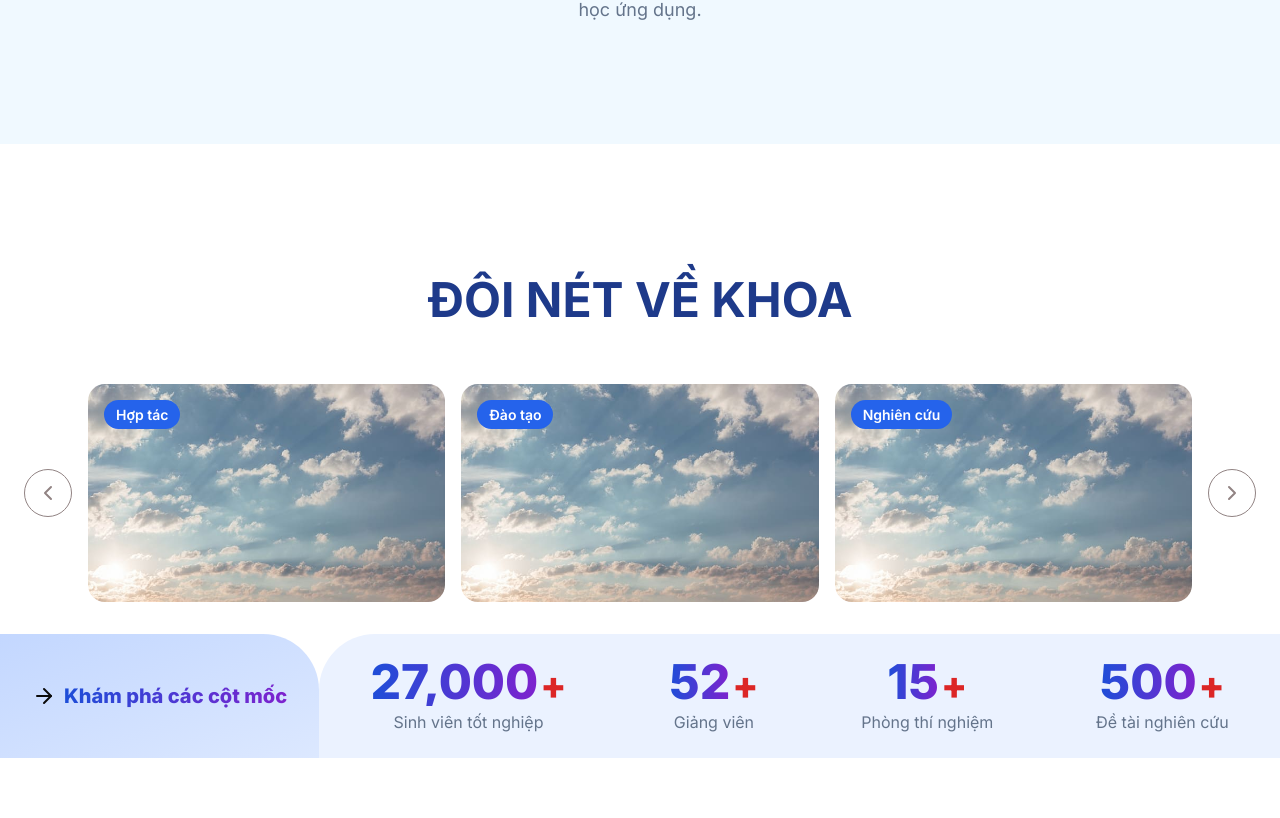
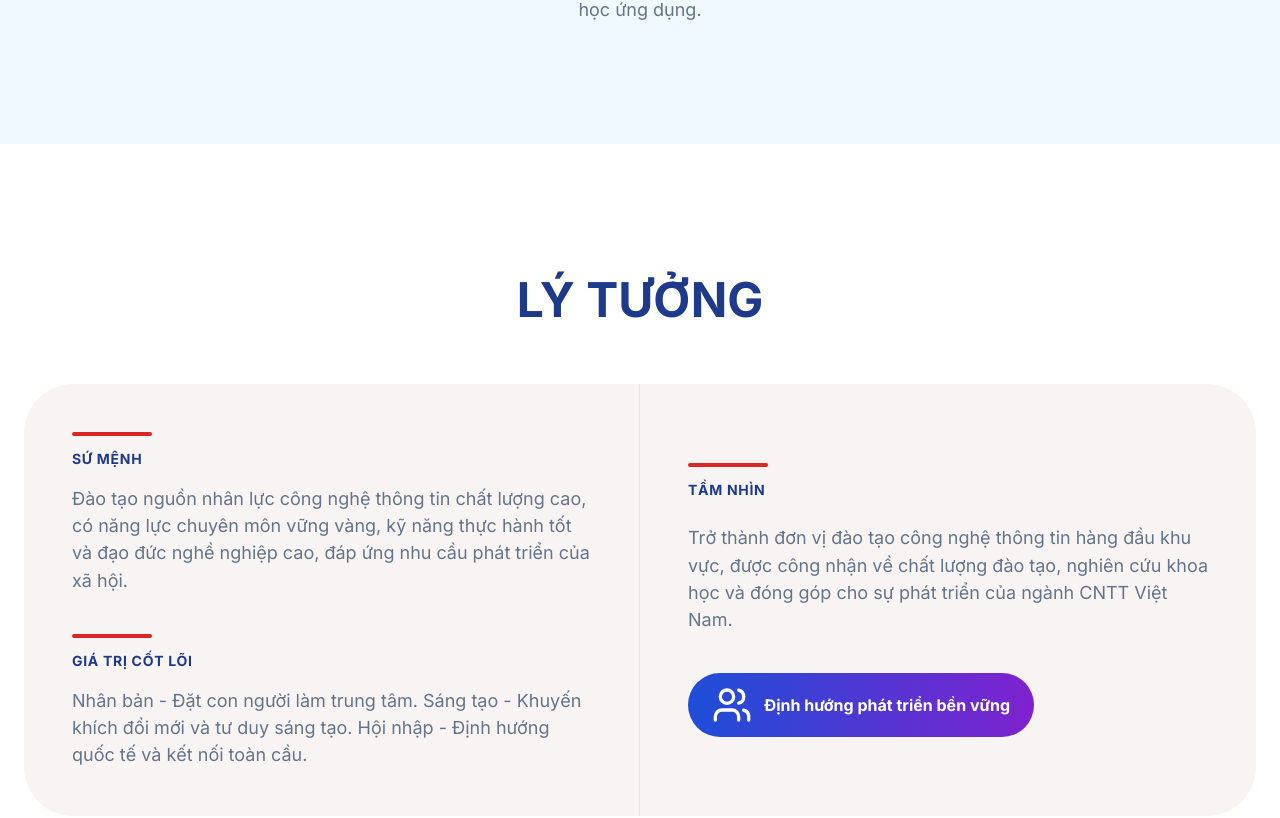
Before and after one commit to HCMUTE-RTIC/fit-hcmute, a Next.js app in the folder client/apps/web/: page /gioi-thieu in a window 1280 px wide. Shown: the part 389-1207 px from the top of the page. Built offline with nearby package versions, Linux system fonts and the light colour scheme.

Commit message:
feature: add fill animation to navbar

```diff
--- a/client/apps/web/app/(public)/gioi-thieu/page.tsx
+++ b/client/apps/web/app/(public)/gioi-thieu/page.tsx
@@ -138,167 +138,6 @@ export default function GioiThieu() {
         </div>
       </section>
 
-      {/* ─── Section 2: Đôi Nét Về Khoa ────────────────────────────────── */}
-      <section
-        className="bg-white overflow-hidden"
-        style={{ paddingTop: "var(--spacing-section)" }}
-      >
-        <div className="max-w-[1280px] mx-auto px-6">
-          {/* Heading */}
-          <motion.h2
-            initial={{ opacity: 0, y: 20 }}
-            whileInView={{ opacity: 1, y: 0 }}
-            viewport={{ once: true }}
-            transition={{ duration: 0.7 }}
-            className="font-bold text-center mb-12"
-            style={{ fontSize: "clamp(32px, 5vw, 48px)", lineHeight: "72px", color: "#1e3a8a" }}
-          >
-            ĐÔI NÉT VỀ KHOA
-          </motion.h2>
-
-          {/* Image Gallery */}
-          <motion.div
-            initial={{ opacity: 0, y: 24 }}
-            whileInView={{ opacity: 1, y: 0 }}
-            viewport={{ once: true }}
-            transition={{ duration: 0.7 }}
-            className="flex items-center gap-4 mb-0"
-          >
-            {/* Prev Arrow */}
-            <button
-              onClick={prev}
-              className="flex-shrink-0 flex items-center justify-center border rounded-full hover:bg-gray-50 transition-colors"
-              style={{ width: 48, height: 48, borderColor: "#918383" }}
-            >
-              <ChevronLeft size={24} style={{ color: "#918383" }} />
-            </button>
-
-            {/* 3 images */}
-            <div className="flex gap-4 flex-1 overflow-hidden">
-              {visible.map((img, idx) => (
-                <div
-                  key={idx}
-                  className="relative flex-1 rounded-[17px] overflow-hidden"
-                  style={{ height: 218 }}
-                >
-                  {img && (
-                    <>
-                      <Image
-                        src={img.src}
-                        alt={img.alt}
-                        fill
-                        className="object-cover"
-                      />
-                      {/* Badge */}
-                      <span
-                        className="absolute left-4 top-4 px-3 py-1 rounded-full text-white font-semibold z-10"
-                        style={{ fontSize: 14, backgroundColor: "#2563eb" }}
-                      >
-                        {img.badge}
-                      </span>
-                    </>
-                  )}
-                </div>
-              ))}
-            </div>
-
-            {/* Next Arrow */}
-            <button
-              onClick={next}
-              className="flex-shrink-0 flex items-center justify-center border rounded-full hover:bg-gray-50 transition-colors"
-              style={{ width: 48, height: 48, borderColor: "#918383" }}
-            >
-              <ChevronRight size={24} style={{ color: "#918383" }} />
-            </button>
-          </motion.div>
-        </div>
-
-        {/* ── Bottom Row: Button + Stats ── */}
-        <div className="flex items-stretch mt-8" style={{ minHeight: 100 }}>
-          {/* "Khám phá các cột mốc" button — rounded top-right corner */}
-          <Link
-            href="/hanh-trinh-25-nam"
-            className="flex items-center gap-2 px-8 font-extrabold hover:opacity-90 transition-opacity"
-            style={{
-              backgroundColor: "#c3d7ff",
-              borderRadius: "0 56px 0 0",
-              fontSize: 20,
-              background:
-                "linear-gradient(to bottom right, #c3d7ff, #dce8ff)",
-              minWidth: 280,
-              flexShrink: 0,
-            }}
-          >
-            <ArrowRight
-              size={24}
-              style={{
-                background: "linear-gradient(to right, #1d4ed8, #7e22ce)",
-                WebkitBackgroundClip: "text",
-                WebkitTextFillColor: "transparent",
-                backgroundClip: "text",
-              }}
-            />
-            <span
-              style={{
-                background: "linear-gradient(to right, #1d4ed8, #7e22ce)",
-                WebkitBackgroundClip: "text",
-                WebkitTextFillColor: "transparent",
-                backgroundClip: "text",
-              }}
-            >
-              Khám phá các cột mốc
-            </span>
-          </Link>
-
-          {/* Stats bar */}
-          <div
-            className="flex-1 flex items-center justify-around"
-            style={{
-              backgroundColor: "#ebf2ff",
-              borderRadius: "56px 0 0 0",
-            }}
-          >
-            {stats.map((s, i) => (
-              <motion.div
-                key={i}
-                initial={{ opacity: 0, y: 20 }}
-                whileInView={{ opacity: 1, y: 0 }}
-                viewport={{ once: true }}
-                transition={{ duration: 0.6, delay: i * 0.1 }}
-                className="flex flex-col items-center px-4 py-6"
-              >
-                <div className="flex items-baseline">
-                  <span
-                    className="font-extrabold"
-                    style={{
-                      fontSize: "clamp(32px, 4vw, 48px)",
-                      lineHeight: 1,
-                      background: "linear-gradient(to right, #1d4ed8, #7e22ce)",
-                      WebkitBackgroundClip: "text",
-                      WebkitTextFillColor: "transparent",
-                      backgroundClip: "text",
-                    }}
-                  >
-                    {s.value}
-                  </span>
-                  <span
-                    className="font-extrabold ml-0.5"
-                    style={{ fontSize: "clamp(24px, 3vw, 40px)", color: "#dc2626", lineHeight: 1 }}
-                  >
-                    +
-                  </span>
-                </div>
-                <p
-                  className="mt-1 text-center"
-                  style={{ fontSize: 16, color: "#64748b" }}
-                >
-                  {s.label}
-                </p>
-              </motion.div>
-            ))}
-          </div>
-        </div>
-      </section>
 
       {/* ─── Section 3: Lý Tưởng ────────────────────────────────────────── */}
       <section
--- a/client/apps/web/app/(public)/tri-an/page.tsx
+++ b/client/apps/web/app/(public)/tri-an/page.tsx
@@ -304,51 +304,7 @@ export default function Alumni() {
         </div>
       </section>
 
-      {/* Yearbook Section */}
-      <section className="py-24 bg-white">
-        <div className="max-w-[1280px] mx-auto px-6">
-          <motion.div
-            initial={{ opacity: 0, y: 20 }}
-            whileInView={{ opacity: 1, y: 0 }}
-            viewport={{ once: true }}
-            transition={{ duration: 0.6 }}
-            className="text-center"
-          >
-            <h2
-              className="font-bold mb-6"
-              style={{ fontSize: "var(--text-h2)", color: "var(--color-primary-900)" }}
-            >
-              KỶ YẾU 25 NĂM
-            </h2>
-            <p className="text-xl mb-8 max-w-2xl mx-auto" style={{ color: "var(--color-text-gray)" }}>
-              Xem và lưu giữ những khoảnh khắc đáng nhớ qua 25 năm hình thành và phát triển
-            </p>
-            <a
-              href="/ky-yeu"
-              className="inline-flex items-center px-8 py-4 rounded-xl font-semibold hover:opacity-90 transition-all text-white"
-              style={{
-                backgroundColor: "var(--color-primary-600)",
-              }}
-            >
-              <svg
-                className="mr-2"
-                width="20"
-                height="20"
-                viewBox="0 0 24 24"
-                fill="none"
-                stroke="currentColor"
-                strokeWidth="2"
-                strokeLinecap="round"
-                strokeLinejoin="round"
-              >
-                <path d="M2 3h6a4 4 0 0 1 4 4v14a3 3 0 0 0-3-3H2z" />
-                <path d="M22 3h-6a4 4 0 0 0-4 4v14a3 3 0 0 1 3-3h7z" />
-              </svg>
-              Xem kỷ yếu
-            </a>
-          </motion.div>
-        </div>
-      </section>
+
     </div>
   );
 }
--- a/client/apps/web/components/layout/AnimatedLogo.tsx
+++ b/client/apps/web/components/layout/AnimatedLogo.tsx
@@ -1,6 +1,6 @@
 "use client";
 
-import { useState } from "react";
+import { useState, useMemo } from "react";
 import Image from "next/image";
 import { motion } from "framer-motion";
 
@@ -13,11 +13,18 @@ export default function AnimatedLogo({ size = 56, className = "" }: AnimatedLogo
   const [isHovered, setIsHovered] = useState(false);
   const logo = "/Logo 50 nam@4x.png";
 
-  // Generate particles in a circular pattern
-  const particles = Array.from({ length: 32 }, (_, i) => {
-    const angle = (i * 360) / 20;
-    return { id: i, angle };
-  });
+  // Generate particles with pre-calculated positions to avoid hydration mismatch
+  // Round to 2 decimal places to ensure server/client consistency
+  const particles = useMemo(() =>
+    Array.from({ length: 32 }, (_, i) => {
+      const angle = (i * 360) / 20;
+      const radius = size * 0.80;
+      const x = parseFloat((Math.cos((angle * Math.PI) / 180) * radius).toFixed(2));
+      const y = parseFloat((Math.sin((angle * Math.PI) / 180) * radius).toFixed(2));
+      return { id: i, x, y };
+    }),
+    [size]
+  );
 
   return (
     <div
@@ -35,10 +42,6 @@ export default function AnimatedLogo({ size = 56, className = "" }: AnimatedLogo
         }}
       >
         {particles.map((particle) => {
-          const radius = size * 0.80;
-          const x = Math.cos((particle.angle * Math.PI) / 180) * radius;
-          const y = Math.sin((particle.angle * Math.PI) / 180) * radius;
-
           return (
             <div
               key={particle.id}
@@ -51,7 +54,7 @@ export default function AnimatedLogo({ size = 56, className = "" }: AnimatedLogo
                 boxShadow: "0 0 6px rgba(37, 99, 235, 0.7)",
                 top: "50%",
                 left: "50%",
-                transform: `translate(calc(-50% + ${x}px), calc(-50% + ${y}px))`,
+                transform: `translate(calc(-50% + ${particle.x}px), calc(-50% + ${particle.y}px))`,
               }}
             />
           );
@@ -76,6 +79,7 @@ export default function AnimatedLogo({ size = 56, className = "" }: AnimatedLogo
             src={logo}
             alt="HCMUTE Logo"
             fill
+            sizes={`${size}px`}
             className="object-contain"
             priority
           />
--- a/client/apps/web/components/layout/Navbar.tsx
+++ b/client/apps/web/components/layout/Navbar.tsx
@@ -61,15 +61,15 @@ export default function Navbar() {
         }}
       >
         <div className="max-w-[1400px] mx-auto px-4 sm:px-6">
-          {/* Mobile View - Logo Left, Menu Button Right */}
-          <div className="flex lg:hidden items-center justify-between py-3">
+          {/* Mobile View - Logo Center, Menu Button Right */}
+          <div className="flex lg:hidden items-center justify-center py-3 relative">
             <Link href="/" className="flex-shrink-0">
-              <AnimatedLogo size={48} />
+              <AnimatedLogo size={36} />
             </Link>
 
             <button
               onClick={() => setIsOpen(!isOpen)}
-              className="p-2 rounded-lg hover:bg-gray-100 transition-colors"
+              className="absolute right-0 p-2 rounded-lg hover:bg-gray-100 transition-colors"
               style={{ color: "var(--color-primary-900)" }}
               aria-label="Toggle menu"
             >
@@ -93,7 +93,10 @@ export default function Navbar() {
                   {link.name}
                   {isActive(link.path) && (
                     <motion.div
-                      layoutId="navbar-indicator"
+                      initial={{ opacity: 0, scaleX: 0.5 }}
+                      animate={{ opacity: 1, scaleX: 1 }}
+                      exit={{ opacity: 0, scaleX: 0.5 }}
+                      transition={{ duration: 0.2 }}
                       className="absolute bottom-0 left-0 right-0 h-0.5"
                       style={{ backgroundColor: "var(--color-primary-600)" }}
                     />
@@ -119,7 +122,10 @@ export default function Navbar() {
                   {link.name}
                   {isActive(link.path) && (
                     <motion.div
-                      layoutId="navbar-indicator"
+                      initial={{ opacity: 0, scaleX: 0.5 }}
+                      animate={{ opacity: 1, scaleX: 1 }}
+                      exit={{ opacity: 0, scaleX: 0.5 }}
+                      transition={{ duration: 0.2 }}
                       className="absolute bottom-0 left-0 right-0 h-0.5"
                       style={{ backgroundColor: "var(--color-primary-600)" }}
                     />
```
